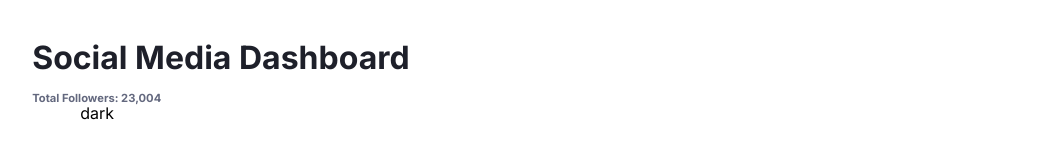
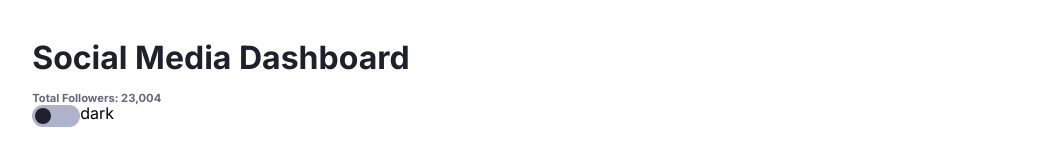
Before and after one commit to ekateryna-rodina/sm-dashboard, a React (Create React App) app in the folder web-client/: page / in a window 1280 px wide. Shown: the top 167 px of the page, without its empty margins (115-1164 px from the left). Built offline with nearby package versions, Linux system fonts and the light colour scheme.

Commit message:
fixed color for toggle

```diff
--- a/web-client/src/components/ThemeSwitch/ThemeSwitch.scss
+++ b/web-client/src/components/ThemeSwitch/ThemeSwitch.scss
@@ -9,11 +9,11 @@
     height: 0;
 
     &:checked + .slider {
-      background-color: var(--toggleBg);
+      background: var(--toggleBg);
     }
-    // &:focus + .slider {
-    //   background-color: var(--toggleBg);
-    // }
+    &:focus + .slider {
+      background: var(--toggleBg);
+    }
     &:checked + .slider:before {
       transform: translateX(1.5rem);
       -webkit-transform: translateX(1.5rem);
@@ -30,7 +30,7 @@
     left: 0;
     right: 0;
     bottom: 0;
-    // background-color: red;
+    background-color: var(--toggleBg);
     -webkit-transition: 0.4s;
     transition: 0.4s;
     &:before {
@@ -40,7 +40,7 @@
       width: 1rem;
       left: 0.19rem;
       bottom: 0.19rem;
-      background-color: white;
+      background-color: var(--textPrimary);
       -webkit-transition: 0.4s;
       transition: 0.4s;
     }
--- a/web-client/src/scss/_variables.scss
+++ b/web-client/src/scss/_variables.scss
@@ -9,10 +9,7 @@ $instagramPrimary: linear-gradient(
   hsl(329, 70%, 58%)
 );
 $youtubePrimary: hsl(348, 97%, 39%);
-
-// $toggleDark: linear-gradient(hsl(210, 78%, 56%), hsl(146, 68%, 55%));
-// $toggleDark: linear-gradient(0.25turn, hsl(37, 97%, 70%), hsl(329, 70%, 58%));
-$toggleDark: linear-gradient(0.25turn, hsl(37, 97%, 70%), hsl(329, 70%, 58%));
+$toggleDark: linear-gradient(0.25turn, hsl(210, 78%, 56%), hsl(146, 68%, 55%));
 $toggleLight: hsl(230, 22%, 74%);
 
 $bgDark: hsl(230, 17%, 14%);
```
